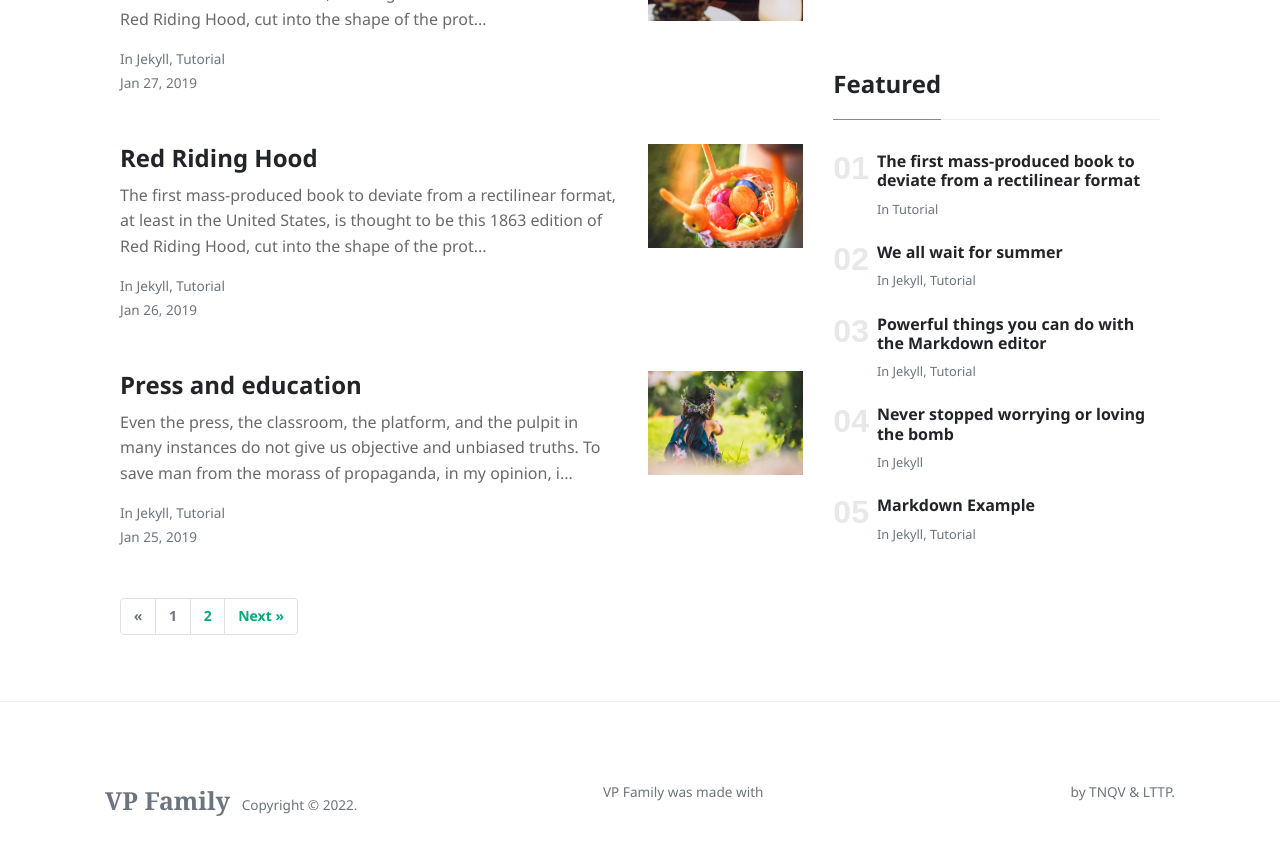
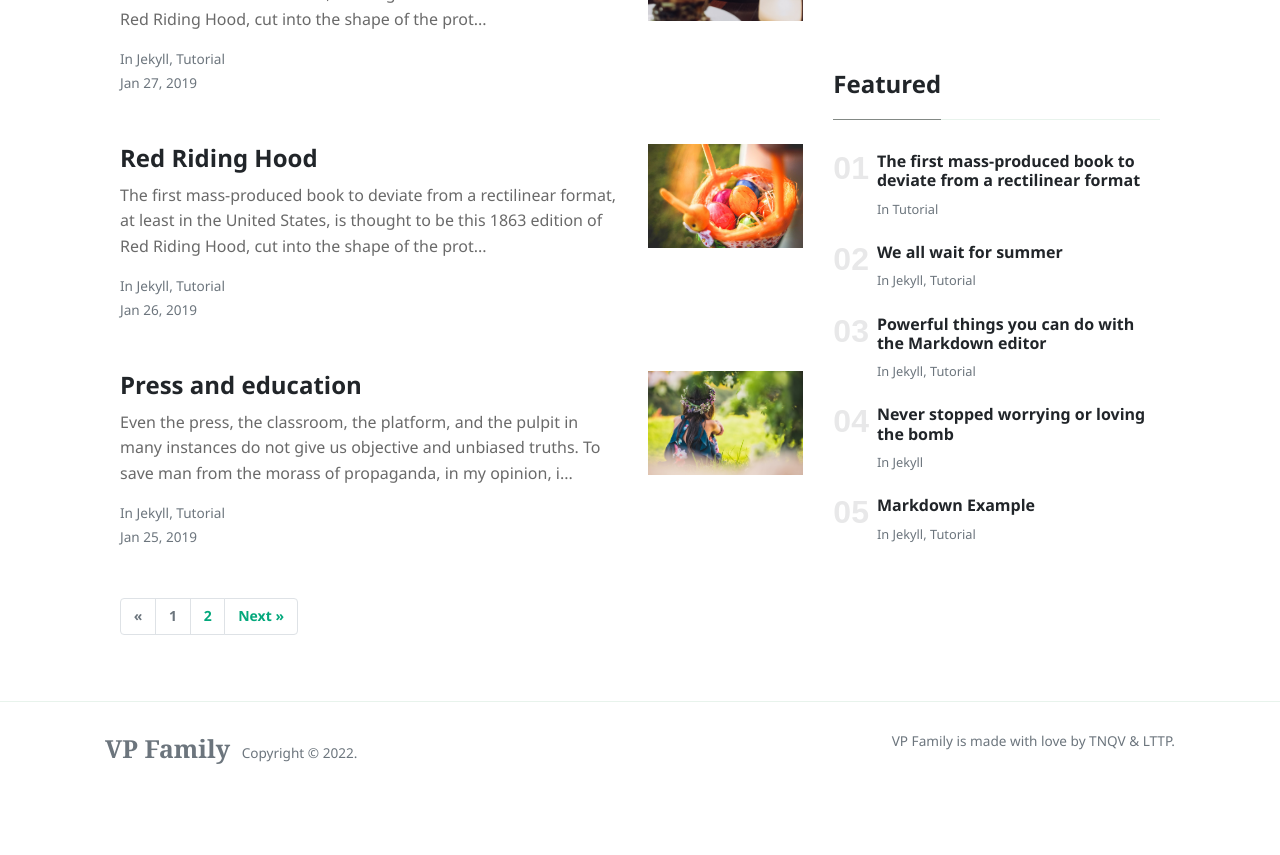
Before and after one commit to vpfamily/vpfamily.github.io, a Jekyll site: the page built from index.html, in a window 1280 px wide and 900 px high, scrolled down 1812 px. Shown: the top 855 px of the window. Built offline with Jekyll 4.4.1, drawn with Linux system fonts in a browser that asks for light colours; nearby versions of some CDN libraries; the list of posts is cut into pages by our own code; after the commit the page ends 2607 px from its top, so only the background shows below that.

Commit message:
Update default.html

```diff
--- a/_layouts/default.html
+++ b/_layouts/default.html
@@ -84,7 +84,7 @@
             </div>
             <div>
               <p>
-                <span>VP Family</span> was made with <svg class="love"><use xlink:href="#icon-heart"></use></svg> by TNQV & LTTP.
+                <span>VP Family</span> is made with love by TNQV & LTTP.
               </p>
             </div>
         </div>
```
